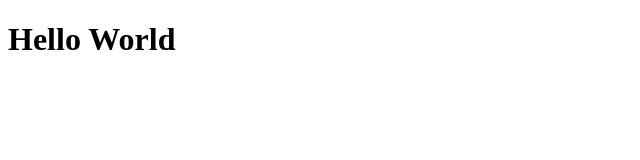
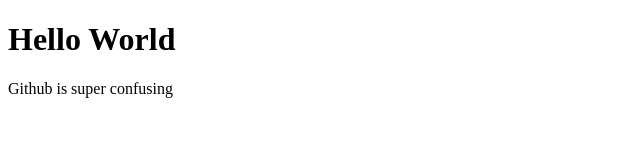
Before and after one commit to eliewa/hello-world, a plain HTML site: page index.html in a window 1280 px wide. Shown: the whole page, without its empty margins (0-640 px from the left). Drawn offline with Linux system fonts and the light colour scheme.

Commit message:
added p element

```diff
--- a/index.html
+++ b/index.html
@@ -8,5 +8,6 @@
 <body>
   <!-- pretty empty -->
   <h1>Hello World</h1>
+  <p>Github is super confusing</p>
 </body>
 </html>
```
